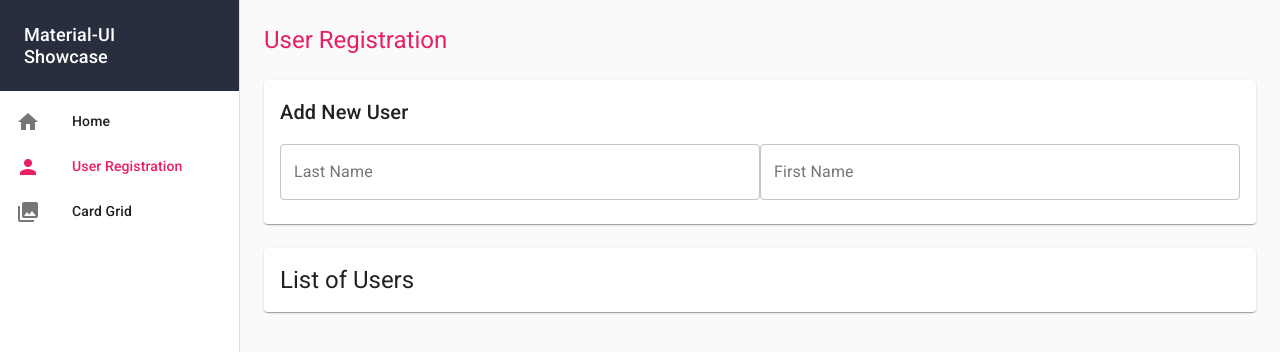
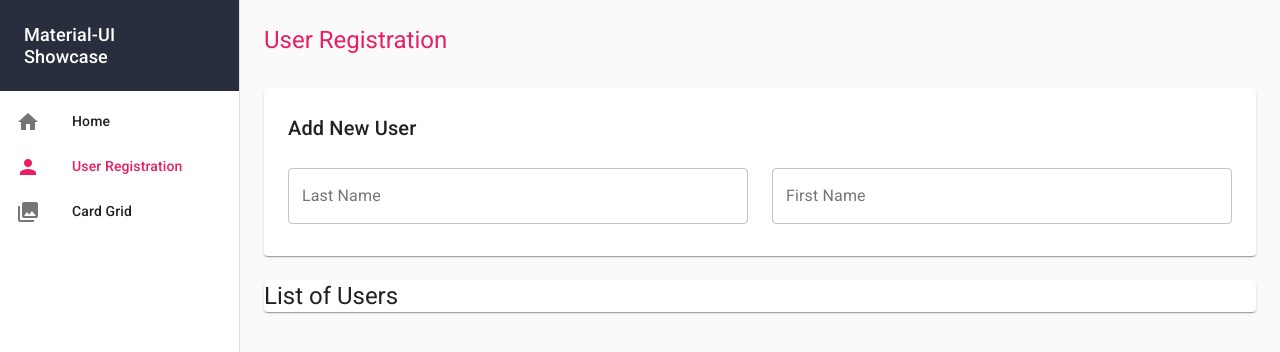
Before and after one commit to joserogeriofilho/material-ui-poc, a React (Create React App) app: page /userRegistration in a window 1280 px wide. Shown: the top 352 px of the page. Built offline with nearby package versions, Linux system fonts and the light colour scheme.

Commit message:
Correct use of the material-ui Grid system in the new user card

```diff
--- a/src/pages/UserRegistrationPage.js
+++ b/src/pages/UserRegistrationPage.js
@@ -10,8 +10,11 @@ import TextField from '@material-ui/core/TextField';
 
 
 const styles = theme => ({
-  paperRoot: {
-    padding: theme.spacing(2)
+  paper: {
+    padding: theme.spacing(3)
+  },
+  textFieldRoot: {
+    marginTop: theme.spacing(0)
   }
 });
 
@@ -28,23 +31,20 @@ export class UserRegistrationPage extends Component {
 
                 <Hidden xsDown>
                   <Grid item xs={12}>
-                    <Typography variant="h5" color='secondary'>
+                    <Typography variant="h5" color='secondary' gutterBottom={true}>
                       {pageTitle}
                     </Typography>
                   </Grid>
                 </Hidden>
 
                 <Grid item xs={12}>
-                  <Paper className={classes.paperRoot}>
-
+                  <Paper className={classes.paper}>
+                  <Grid container spacing={3}>
                     <Grid item xs={12}>
                       <Typography variant="h6" component="h3">
                         Add New User
                       </Typography>
                     </Grid>
-
-                    <form noValidate autoComplete="off">
-                      <Grid item xs={12} container>
                     <Grid item xs={12} sm={6}>
                       <TextField
                         id="user-last-name"
@@ -53,10 +53,9 @@ export class UserRegistrationPage extends Component {
                         onChange={null}
                         margin="normal"
                         variant="outlined"
-                            fullWidth
-                          />
+                        classes={{root: classes.textFieldRoot}}
+                        fullWidth />
                     </Grid>
-
                     <Grid item xs={12} sm={6}>
                       <TextField
                         id="user-first-name"
@@ -65,16 +64,15 @@ export class UserRegistrationPage extends Component {
                         onChange={null}
                         margin="normal"
                         variant="outlined"
-                            fullWidth
-                          />
+                        classes={{root: classes.textFieldRoot}}
+                        fullWidth />
                     </Grid>
                   </Grid>
-                    </form>
                   </Paper>
                 </Grid>
 
                 <Grid item xs={12}>
-                  <Paper className={classes.paperRoot}>
+                  <Paper>
                     <Typography variant="h5" component="h3">
                       List of Users
                     </Typography>
```
Lines whose indentation alone changed are shown as unchanged.
